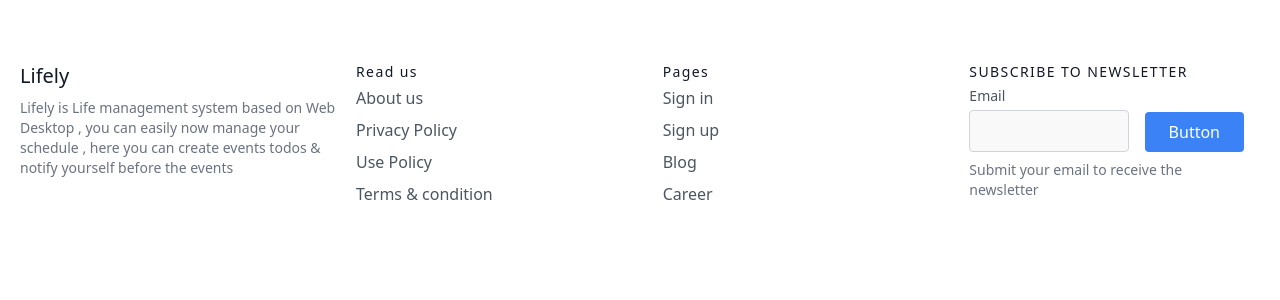
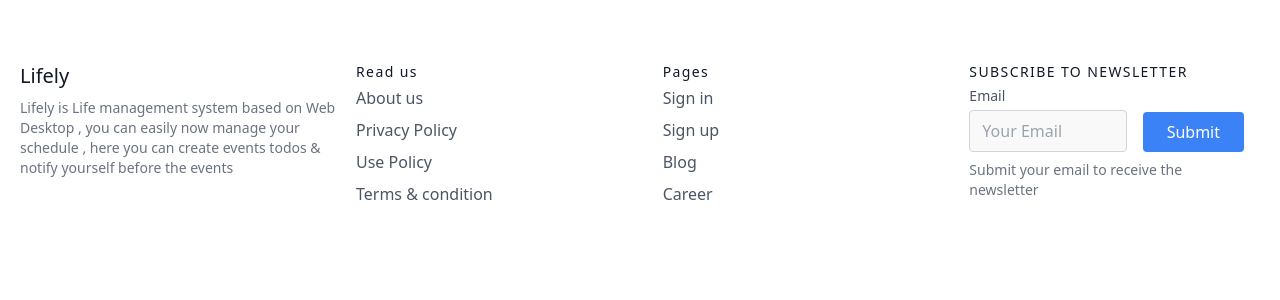
Before and after one commit to kamana9/lifely-1, a Django app: page / in a window 1280 px wide. Shown: the part 4224-4524 px from the top of the page. Run offline with Django 3.2, Linux system fonts and the light colour scheme; grey boxes labelled with a size stand in for pictures from a placeholder-image service; some libraries are stand-ins or nearby versions.

Commit message:
added newsletter model and integrated with UI

```diff
--- a/lifely/visitor_side/admin.py
+++ b/lifely/visitor_side/admin.py
@@ -1,7 +1,7 @@
 from django.contrib import admin
 
 # Register your models here.
-from .models import Aboutus, FeedBacks
+from .models import Aboutus, FeedBacks, NewsLetter
 
 
 admin.site.register(Aboutus)
@@ -13,3 +13,5 @@ class FeedBacksAdmin(admin.ModelAdmin):
 
 
 admin.site.register(FeedBacks, FeedBacksAdmin)
+
+admin.site.register(NewsLetter)
--- a/lifely/visitor_side/forms.py
+++ b/lifely/visitor_side/forms.py
@@ -1,5 +1,5 @@
 from django import forms
-from .models import FeedBacks
+from .models import FeedBacks, NewsLetter
 
 
 class FeedbackForm(forms.ModelForm):
@@ -12,3 +12,11 @@ class FeedbackForm(forms.ModelForm):
         attrs={'placeholder': 'Your Email', 'class': 'w-full bg-white rounded border border-gray-300 focus:border-blue-500 focus:ring-2 focus:ring-blue-200 text-base outline-none text-gray-700 py-1 px-3 leading-8 transition-colors duration-200 ease-in-out', }))
     message = forms.CharField(widget=forms.Textarea(
         attrs={'placeholder': 'Your Message', 'class': 'w-full bg-white rounded border border-gray-300 focus:border-blue-500 focus:ring-2 focus:ring-blue-200 h-32 text-base outline-none text-gray-700 py-1 px-3 resize-none leading-6 transition-colors duration-200 ease-in-out', }))
+
+
+class NewsLetterForm(forms.ModelForm):
+    class Meta:
+        model = NewsLetter
+        fields = '__all__'
+    email = forms.CharField(widget=forms.EmailInput(
+        attrs={'placeholder': 'Your Email', 'class': 'w-full bg-gray-100 bg-opacity-50 rounded border border-gray-300 focus:bg-transparent focus:ring-2 focus:ring-blue-200 focus:border-blue-500 text-base outline-none text-gray-700 py-1 px-3 leading-8 transition-colors duration-200 ease-in-out', }))
--- a/lifely/visitor_side/models.py
+++ b/lifely/visitor_side/models.py
@@ -19,3 +19,10 @@ class FeedBacks(models.Model):
 
     def __str__(self):
         return self.email
+
+
+class NewsLetter(models.Model):
+    email = models.EmailField(blank=True)
+
+    def __str__(self):
+        return self.email
--- a/lifely/visitor_side/templates/visitor_side/includes/footer.html
+++ b/lifely/visitor_side/templates/visitor_side/includes/footer.html
@@ -46,18 +46,16 @@
             <div class="lg:w-1/4 md:w-1/2 w-full px-4">
                 <h2 class="title-font font-medium text-gray-900 tracking-widest text-sm">SUBSCRIBE TO NEWSLETTER
                 </h2>
-                <div
+                <form method="POST"
                     class="flex xl:flex-nowrap md:flex-nowrap lg:flex-wrap flex-wrap justify-center items-end md:justify-start">
+                    {% csrf_token %}
                     <div class="relative w-40 sm:w-auto xl:mr-4 lg:mr-0 sm:mr-4 mr-2">
                         <label for="footer-field" class="leading-7 text-sm text-gray-600">Email</label>
-                        <input type="text" id="footer-field" name="footer-field"
-                            class="w-full bg-gray-100 bg-opacity-50 rounded border border-gray-300 focus:bg-transparent focus:ring-2 focus:ring-blue-200 focus:border-blue-500 text-base outline-none text-gray-700 py-1 px-3 leading-8 transition-colors duration-200 ease-in-out">
+                        {{newsletter_form.email}}
                     </div>
-                    <button
-                        class="lg:mt-2 xl:mt-0 flex-shrink-0 inline-flex text-white bg-blue-500 border-0 py-2 px-6 focus:outline-none hover:bg-blue-600 rounded">Button</button>
-                </div>
-                <p class="text-gray-500 text-sm mt-2 md:text-left text-center">Submit your email to receive the
-                    newsletter
+                    <button type='submit' class="lg:mt-2 xl:mt-0 flex-shrink-0 inline-flex text-white bg-blue-500 border-0 py-2 px-6 focus:outline-none hover:bg-blue-600 rounded">Submit</button>
+                </form>
+                <p class="text-gray-500 text-sm mt-2 md:text-left text-center">Submit your email to receive the newsletter
                 </p>
             </div>
         </div>
--- a/lifely/visitor_side/views.py
+++ b/lifely/visitor_side/views.py
@@ -1,8 +1,5 @@
 from django.shortcuts import render
-from .forms import FeedbackForm
-# from django.http import HttpResponse
-# from django .views .generic .list import ListView
-# from .models import Aboutus
+from .forms import FeedbackForm, NewsLetterForm
 
 
 def index(request):
@@ -10,10 +7,16 @@ def index(request):
         form = FeedbackForm(request.POST)
         if form.is_valid():
             form.save()
+    if request.method == 'POST':
+        newsletter_form = NewsLetterForm(request.POST)
+        if newsletter_form.is_valid():
+            newsletter_form.save()
     else:
         form = FeedbackForm
+        newsletter_form = NewsLetterForm
     return render(request, "visitor_side/index.html", {
-        'form': form
+        'form': form,
+        'newsletter_form': newsletter_form
     })
 
 
```
Also changed, not shown: lifely/visitor_side/migrations/0004_newsletter.py (added).
